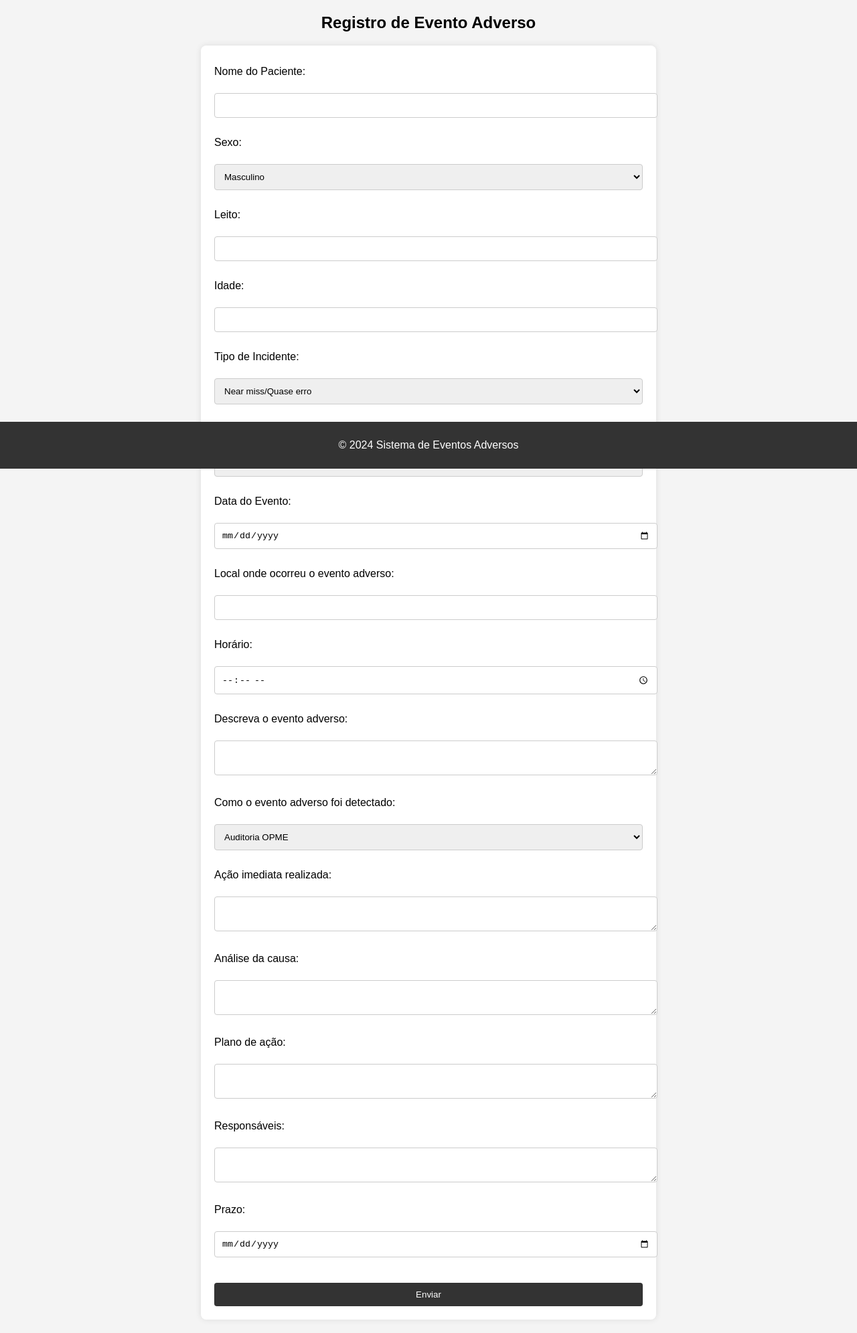
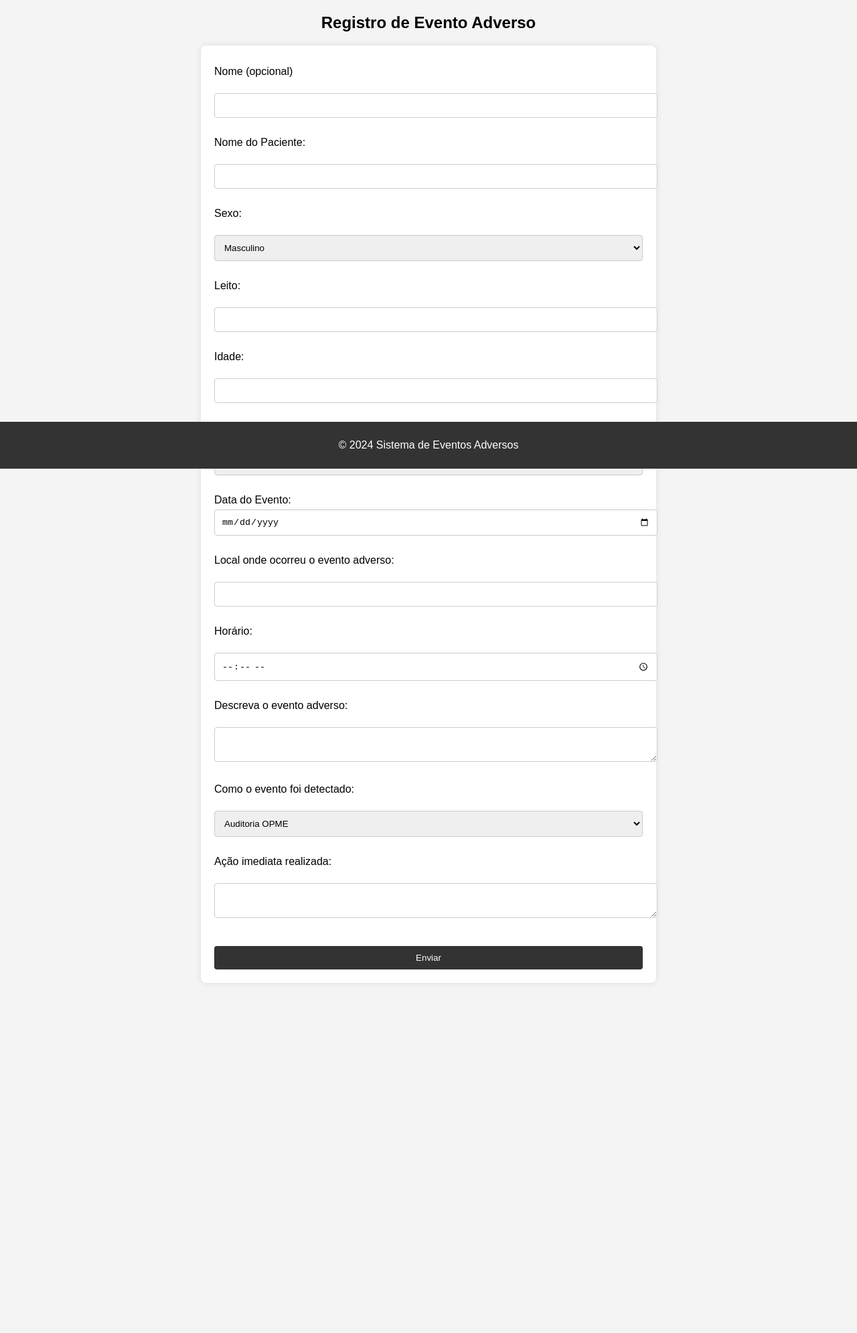
Before and after one commit to dudufidelis/adverse-system, a PHP site: page / in a window 1280 px wide. Shown: the part 100-2091 px from the top of the page at 67% size. After the commit the page ends 1588 px from the top, so only its background shows below. Run offline with PHP 8.4, Linux system fonts and the light colour scheme.

Commit message:
changes requested by the customer

```diff
--- a/public/index.php
+++ b/public/index.php
@@ -3,31 +3,27 @@ include '../config/db.php';
 
 if ($_SERVER['REQUEST_METHOD'] == 'POST') {
     $codigo_evento = md5(time());
+    $nome = $_POST['nome'];
     $nome_paciente = $_POST['nome_paciente'];
     $sexo = $_POST['sexo'];
     $leito = $_POST['leito'];
     $idade = $_POST['idade'];
     $tipo_incidente = $_POST['tipo_incidente'];
-    $tipo_evento = $_POST['tipo_evento'];
     $data_evento = $_POST['data_evento'];
     $local_evento = $_POST['local_evento'];
     $horario_evento = $_POST['horario_evento'];
     $descricao_evento = $_POST['descricao_evento'];
     $como_detectado = $_POST['como_detectado'];
     $acao_imediata = $_POST['acao_imediata'];
-    $analise_causa = $_POST['analise_causa'];
-    $plano_acao = $_POST['plano_acao'];
-    $responsaveis = $_POST['responsaveis'];
-    $prazo = $_POST['prazo'];
 
     $sql = "INSERT INTO eventos_adversos (
-        codigo_evento, nome_paciente, sexo, leito, idade, tipo_incidente, tipo_evento,
+        codigo_evento, nome, nome_paciente, sexo, leito, idade, tipo_incidente,
         data_evento, local_evento, horario_evento, descricao_evento, como_detectado,
-        acao_imediata, analise_causa, plano_acao, responsaveis, prazo
+        acao_imediata
     ) VALUES (
-        '$codigo_evento', '$nome_paciente', '$sexo', '$leito', '$idade', '$tipo_incidente', '$tipo_evento',
+        '$codigo_evento', '$nome', '$nome_paciente', '$sexo', '$leito', '$idade', '$tipo_incidente',
         '$data_evento', '$local_evento', '$horario_evento', '$descricao_evento', '$como_detectado',
-        '$acao_imediata', '$analise_causa', '$plano_acao', '$responsaveis', '$prazo'
+        '$acao_imediata'
     )";
 
     if ($conn->query($sql) === TRUE) {
@@ -50,7 +46,10 @@ $conn->close();
     <?php include '../views/header.php'; ?>
     <h2>Registro de Evento Adverso</h2>
     <form method="post" action="">
-        <!-- Form fields as previously defined -->
+
+        <label>Nome (opcional)</label><br>
+        <input type="text" name="nome"><br><br>
+
         <label>Nome do Paciente:</label><br>
         <input type="text" name="nome_paciente" required><br><br>
 
@@ -67,18 +65,8 @@ $conn->close();
         <label>Idade:</label><br>
         <input type="number" name="idade" required><br><br>
 
-        <label>Tipo de Incidente:</label><br>
+        <label>Tipo de Evento:</label><br>
         <select name="tipo_incidente" required>
-            <option value="Near miss/Quase erro">Near miss/Quase erro</option>
-            <option value="Incidente sem danos">Incidente sem danos</option>
-            <option value="Evento Adverso Leve">Evento Adverso Leve</option>
-            <option value="Evento Adverso Moderado">Evento Adverso Moderado</option>
-            <option value="Evento Adverso Grave">Evento Adverso Grave</option>
-            <option value="Evento Adverso com Óbito">Evento Adverso com Óbito</option>
-        </select><br><br>
-
-        <label>Tipo de Evento:</label><br>
-        <select name="tipo_evento" required>
             <option value="Associados à produto de saúde">Associados à produto de saúde</option>
             <option value="Relacionado à cadeia medicamentosa">Relacionado à cadeia medicamentosa</option>
             <option value="Broricoaspiração">Broricoaspiração</option>
@@ -90,7 +78,7 @@ $conn->close();
             <option value="Outro">Outro</option>
         </select><br><br>
 
-        <label>Data do Evento:</label><br>
+        <label></label>Data do Evento:</label><br>
         <input type="date" name="data_evento" required><br><br>
 
         <label>Local onde ocorreu o evento adverso:</label><br>
@@ -102,7 +90,7 @@ $conn->close();
         <label>Descreva o evento adverso:</label><br>
         <textarea name="descricao_evento" required></textarea><br><br>
 
-        <label>Como o evento adverso foi detectado:</label><br>
+        <label>Como o evento foi detectado:</label><br>
         <select name="como_detectado" required>
             <option value="Auditoria OPME">Auditoria OPME</option>
             <option value="Contato com paciente">Contato com paciente</option>
@@ -114,18 +102,6 @@ $conn->close();
         <label>Ação imediata realizada:</label><br>
         <textarea name="acao_imediata" required></textarea><br><br>
 
-        <label>Análise da causa:</label><br>
-        <textarea name="analise_causa" required></textarea><br><br>
-
-        <label>Plano de ação:</label><br>
-        <textarea name="plano_acao" required></textarea><br><br>
-
-        <label>Responsáveis:</label><br>
-        <textarea name="responsaveis" required></textarea><br><br>
-
-        <label>Prazo:</label><br>
-        <input type="date" name="prazo" required><br><br>
-
         <input type="submit" value="Enviar">
     </form>
     <?php include '../views/footer.php'; ?>
```
Also changed, not shown: other parts of public/index.php (+0 -1 lines), admin/index.php (+2 -8 lines), sql/schema.sql (+2 -12 lines).
